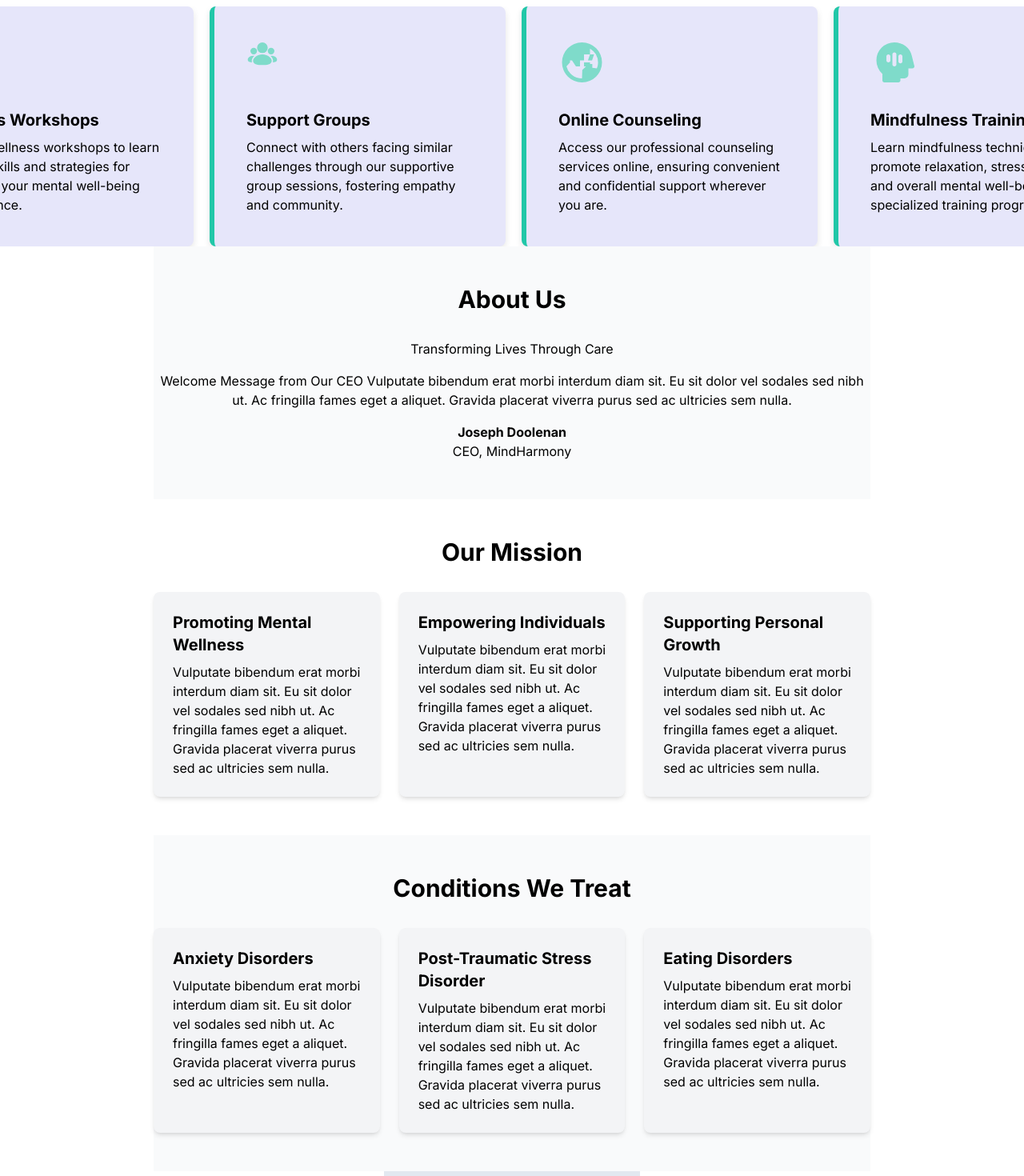
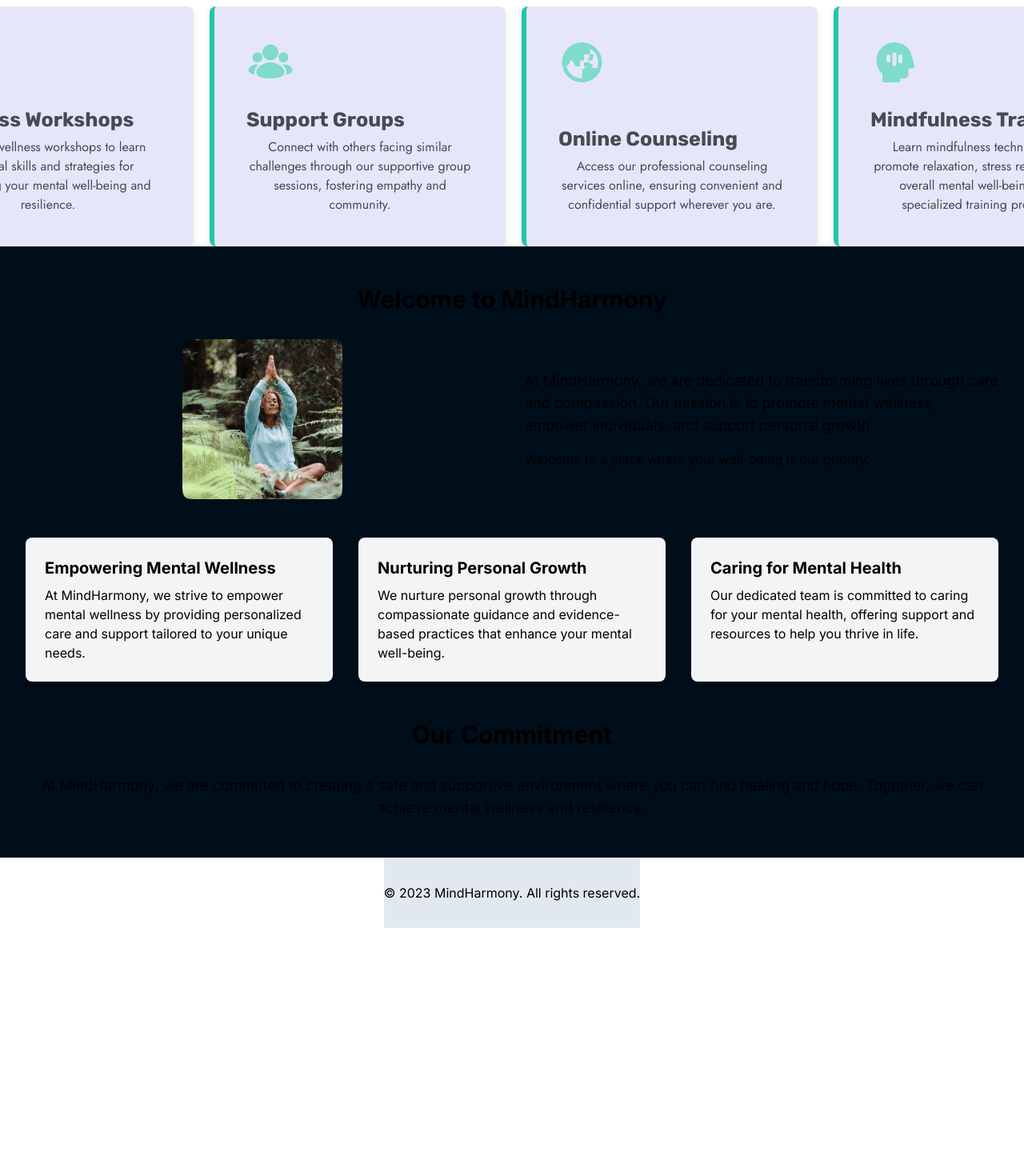
Before and after one commit to lewmas9152/MindHarmony, a Next.js app in the folder frontend/: page / in a window 1280 px wide. Shown: the part 1180-2650 px from the top of the page at 80% size. After the commit the page ends 2340 px from the top, so only its background shows below. Built offline with nearby package versions, Linux system fonts and the light colour scheme; a web font is replaced by a local one.

Commit message:
chore: Update Main.scss styles to include new content and adjust container width and height

```diff
--- a/frontend/app/page.tsx
+++ b/frontend/app/page.tsx
@@ -11,6 +11,7 @@ import WellnessIcon from "./images/hugeicons--wellness.svg";
 import SupportIcon from "./images/mingcute--group-3-fill.svg";
 import CounselingIcon from "./images/material-symbols--globe-asia-sharp.svg";
 import MindfulnessIcon from "./images/material-symbols--mindfulness-rounded.svg";
+import about from "./images/Image-3.png";
 
 
 
@@ -196,7 +197,7 @@ export default function Home() {
             <Image
             src={SupportIcon}
             alt="Support Icon"
-            width={40}
+            width={60}
             quality={100}
             className="object-contain"
             />
@@ -250,85 +251,67 @@ export default function Home() {
     </div>
   </div>
 </section>
+<section className="py-12 about-section bg-gray-50">
+  <div className="px-4 mx-auto max-w-7xl sm:px-6 lg:px-8">
+    <h2 className="mb-8 text-3xl font-bold text-center">Welcome to MindHarmony</h2>
 
-      <section className="py-12 about-us-section bg-gray-50">
-        <h2 className="mb-8 text-3xl font-bold text-center">About Us</h2>
-        <div className="max-w-4xl mx-auto">
-          <p className="text-center">Transforming Lives Through Care</p>
-          <p className="mt-4 text-center">
-            Welcome Message from Our CEO Vulputate bibendum erat morbi interdum
-            diam sit. Eu sit dolor vel sodales sed nibh ut. Ac fringilla fames
-            eget a aliquet. Gravida placerat viverra purus sed ac ultricies sem
-            nulla.
+    <div className="grid grid-cols-1 gap-8 md:grid-cols-2">
+      <div className="flex items-center justify-center">
+       <Image
+       src={about}
+       alt="About Us"
+       width={200}
+       quality={100}
+       className="object-contain"
+       />
+      </div>
+      <div className="flex flex-col justify-center">
+        <p className="text-lg">
+          At MindHarmony, we are dedicated to transforming lives through care
+          and compassion. Our mission is to promote mental wellness, empower
+          individuals, and support personal growth.
         </p>
-          <p className="mt-4 font-bold text-center">Joseph Doolenan</p>
-          <p className="text-center">CEO, MindHarmony</p>
-        </div>
-      </section>
-
-      <section className="py-12 mission-section">
-        <h2 className="mb-8 text-3xl font-bold text-center">Our Mission</h2>
-        <div className="grid max-w-4xl grid-cols-1 gap-6 mx-auto sm:grid-cols-3">
-          <div className="p-6 bg-gray-100 rounded-lg shadow-md mission-card">
-            <h3 className="text-xl font-bold">Promoting Mental Wellness</h3>
-            <p className="mt-2">
-              Vulputate bibendum erat morbi interdum diam sit. Eu sit dolor vel
-              sodales sed nibh ut. Ac fringilla fames eget a aliquet. Gravida
-              placerat viverra purus sed ac ultricies sem nulla.
+        <p className="mt-4">
+          Welcome to a place where your well-being is our priority.
         </p>
       </div>
-          <div className="p-6 bg-gray-100 rounded-lg shadow-md mission-card">
-            <h3 className="text-xl font-bold">Empowering Individuals</h3>
+    </div>
+
+    <div className="grid grid-cols-1 gap-8 mt-12 md:grid-cols-3">
+      <div className="p-6 bg-gray-100 rounded-lg shadow-md">
+        <h3 className="text-xl font-bold">Empowering Mental Wellness</h3>
         <p className="mt-2">
-              Vulputate bibendum erat morbi interdum diam sit. Eu sit dolor vel
-              sodales sed nibh ut. Ac fringilla fames eget a aliquet. Gravida
-              placerat viverra purus sed ac ultricies sem nulla.
+          At MindHarmony, we strive to empower mental wellness by providing
+          personalized care and support tailored to your unique needs.
         </p>
       </div>
-          <div className="p-6 bg-gray-100 rounded-lg shadow-md mission-card">
-            <h3 className="text-xl font-bold">Supporting Personal Growth</h3>
+      <div className="p-6 bg-gray-100 rounded-lg shadow-md">
+        <h3 className="text-xl font-bold">Nurturing Personal Growth</h3>
         <p className="mt-2">
-              Vulputate bibendum erat morbi interdum diam sit. Eu sit dolor vel
-              sodales sed nibh ut. Ac fringilla fames eget a aliquet. Gravida
-              placerat viverra purus sed ac ultricies sem nulla.
+          We nurture personal growth through compassionate guidance and
+          evidence-based practices that enhance your mental well-being.
+        </p>
+      </div>
+      <div className="p-6 bg-gray-100 rounded-lg shadow-md">
+        <h3 className="text-xl font-bold">Caring for Mental Health</h3>
+        <p className="mt-2">
+          Our dedicated team is committed to caring for your mental health,
+          offering support and resources to help you thrive in life.
+        </p>
+      </div>
+    </div>
+
+    <div className="mt-12 text-center">
+      <h2 className="mb-8 text-3xl font-bold">Our Commitment</h2>
+      <p className="text-lg">
+        At MindHarmony, we are committed to creating a safe and supportive
+        environment where you can find healing and hope. Together, we can
+        achieve mental wellness and resilience.
       </p>
     </div>
   </div>
 </section>
 
-      <section className="py-12 conditions-section bg-gray-50">
-        <h2 className="mb-8 text-3xl font-bold text-center">
-          Conditions We Treat
-        </h2>
-        <div className="grid max-w-4xl grid-cols-1 gap-6 mx-auto sm:grid-cols-3">
-          <div className="p-6 bg-gray-100 rounded-lg shadow-md condition-card">
-            <h3 className="text-xl font-bold">Anxiety Disorders</h3>
-            <p className="mt-2">
-              Vulputate bibendum erat morbi interdum diam sit. Eu sit dolor vel
-              sodales sed nibh ut. Ac fringilla fames eget a aliquet. Gravida
-              placerat viverra purus sed ac ultricies sem nulla.
-            </p>
-          </div>
-          <div className="p-6 bg-gray-100 rounded-lg shadow-md condition-card">
-            <h3 className="text-xl font-bold">
-              Post-Traumatic Stress Disorder
-            </h3>
-            <p className="mt-2">
-              Vulputate bibendum erat morbi interdum diam sit. Eu sit dolor vel
-              sodales sed nibh ut. Ac fringilla fames eget a aliquet. Gravida
-              placerat viverra purus sed ac ultricies sem nulla.
-            </p>
-          </div>
-          <div className="p-6 bg-gray-100 rounded-lg shadow-md condition-card">
-            <h3 className="text-xl font-bold">Eating Disorders</h3>
-            <p className="mt-2">
-              Vulputate bibendum erat morbi interdum diam sit. Eu sit dolor vel
-              sodales sed nibh ut. Ac fringilla fames eget a aliquet. Gravida
-              placerat viverra purus sed ac ultricies sem nulla.
-            </p>
-          </div>
-        </div>
-      </section>
 
       <footer className="py-8 bg-gray-200 footer">
         <div className="max-w-6xl mx-auto text-center">
--- a/frontend/app/sass/Main.scss
+++ b/frontend/app/sass/Main.scss
@@ -259,6 +259,26 @@ $font-playwrite : 'Playwrite IT Moderna', sans-serif;
         }
         .service-card{
           @include card;
+          .content-div{
+            h3{
+              font-family: $font-rubik;
+              font-size:25px;
+              font-weight: 700;
+              color: $color-dark-graphite;
+
+            }
+            p{
+              font-family: $font-jost;
+              font-size: 16px;
+              font-weight: 400;
+              color: $color-dark-graphite;
+              text-align: center;
+            }
+          }
           }
       }
     }
+    .about-section{
+      background-color: $nightowl-bg-dark;
+      width: 100%;
+    }
```
Lines whose indentation alone changed are shown as unchanged.
